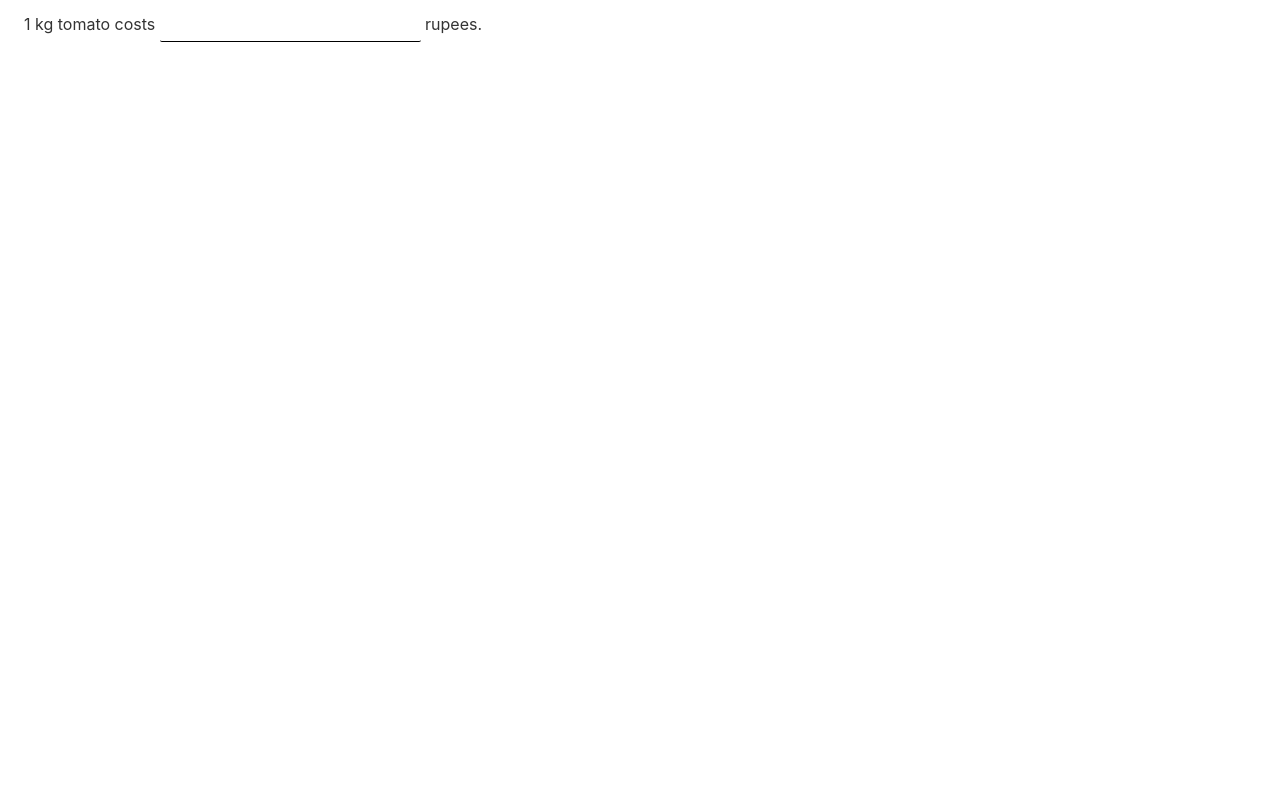
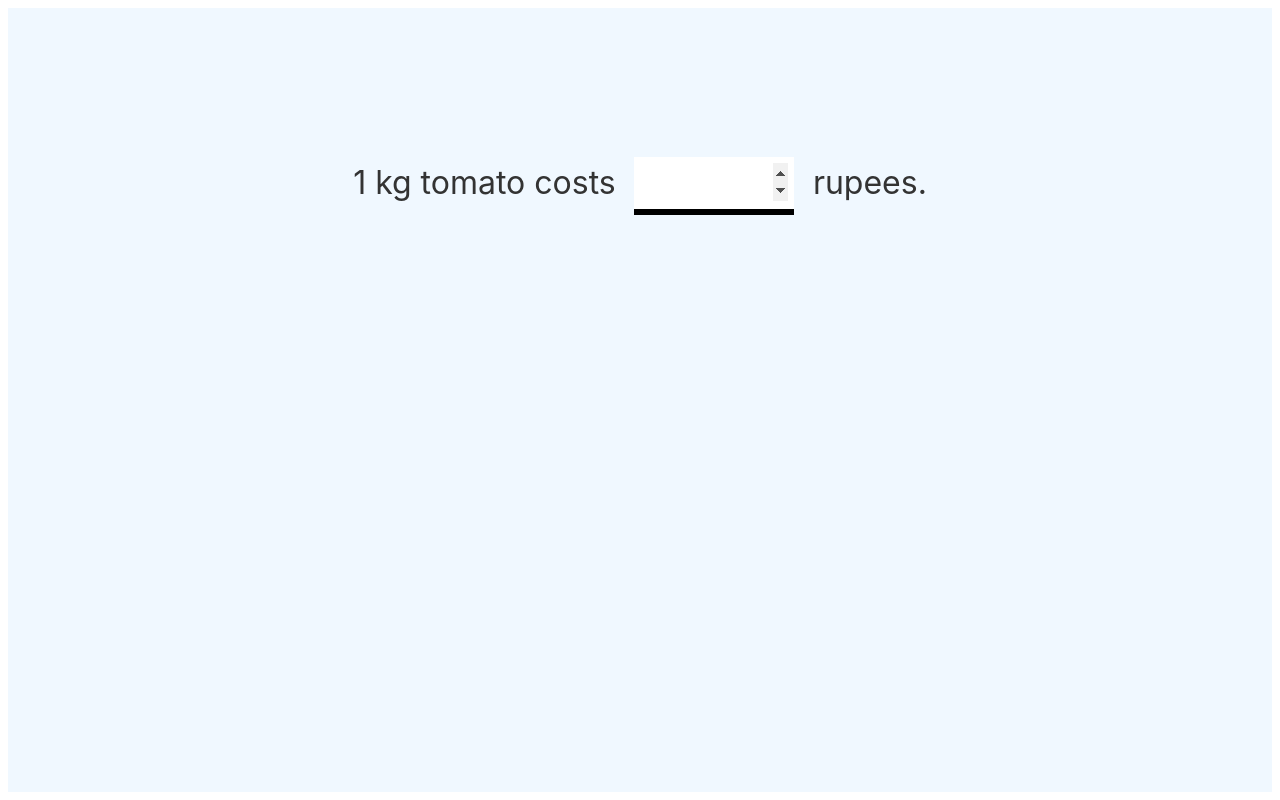
Before and after one commit to CatalanCabbage/plus-or-minus-one, a Svelte app: page / in a window 1280 px wide. Built offline with nearby package versions, Linux system fonts and the light colour scheme.

Commit message:
Lots of changes! Separate questions, design

```diff
--- a/public/global.css
+++ b/public/global.css
@@ -11,53 +11,3 @@ body {
 	box-sizing: border-box;
 	font-family: -apple-system, BlinkMacSystemFont, "Segoe UI", Roboto, Oxygen-Sans, Ubuntu, Cantarell, "Helvetica Neue", sans-serif;
 }
-
-a {
-	color: rgb(0,100,200);
-	text-decoration: none;
-}
-
-a:hover {
-	text-decoration: underline;
-}
-
-a:visited {
-	color: rgb(0,80,160);
-}
-
-label {
-	display: block;
-}
-
-input, button, select, textarea {
-	font-family: inherit;
-	font-size: inherit;
-	-webkit-padding: 0.4em 0;
-	padding: 0.4em;
-	margin: 0 0 0.5em 0;
-	box-sizing: border-box;
-	border: 1px solid #ccc;
-	border-radius: 2px;
-}
-
-input:disabled {
-	color: #ccc;
-}
-
-button {
-	color: #333;
-	background-color: #f4f4f4;
-	outline: none;
-}
-
-button:disabled {
-	color: #999;
-}
-
-button:not(:disabled):active {
-	background-color: #ddd;
-}
-
-button:focus {
-	border-color: #666;
-}
--- a/src/App.svelte
+++ b/src/App.svelte
@@ -1,26 +1,5 @@
 <script>
-	let data = {
-		'tomato' : {
-			'question': '{{keyAmount}} {{keyUnit}} {{name}} costs {{valueAmount}} {{valueUnit}}.',
-			'answer': 'It costs {{valueAmount}} {{valueUnit}}!',
-			'name': 'tomato',
-			'valueType': 'currency',
-			'valueAmount': 20,
-			'valueUnit': 'rupees',
-			'keyType': 'weight',
-			'keyAmount': 1,
-			'keyUnit': 'kg'
-		}, 'million-to-lakhs' : {
-			'question': '{{keyAmount}} {{keyUnit}} is {{valueAmount}} {{valueUnit}}.',
-			'answer': 'It\'s {{valueAmount}} {{valueUnit}}!',
-			'valueType': 'currency',
-			'valueAmount': 10,
-			'valueUnit': 'lakhs',
-			'keyType': 'currency',
-			'keyAmount': 1,
-			'keyUnit': 'million'
-		}
-	}
+	import { data } from "./questions";
 
 	let allQuestions = Object.keys(data);
 
@@ -58,7 +37,23 @@
 		}
 	};
 
-
+	let scores = {
+		'WRONG' : 0,
+		'CLOSE_ENOUGH' : 1,
+		'CORRECT' : 2
+	}
+	function getScore(answer, input, tolerance) {
+		let closeEnoughFactor = 0.4; //For a tolerance of 100, +-40 says "right" and remaining says "close enough".
+		if ((answer - (closeEnoughFactor * tolerance) < input) && (answer + (closeEnoughFactor * tolerance) > input)) {
+			console.log(`Input ${input} is ${answer} +- ${closeEnoughFactor * tolerance}`);
+			return scores.CORRECT;
+		} else if ((answer - tolerance < input) && (answer + tolerance > input)) {
+			console.log(`Input ${input} is ${answer} +- ${tolerance} but not +- ${closeEnoughFactor * tolerance}`);
+			return scores.CLOSE_ENOUGH;
+		} else {
+			return scores.WRONG;
+		}
+	}
 	function submit() {
 		clearMessages();
 		let millisToNextQuestion = 5000;
@@ -70,9 +65,17 @@
 			return;
 		}
 
-		//Improve messages later
-		if (enteredAmount == currentQuestionData.valueAmount) {
-			result = '✔️';
+		let score = getScore(currentQuestionData.valueAmount, enteredAmount, currentQuestionData.tolerance);
+		if (score == scores.CORRECT) {
+			let answerText = currentQuestionData.answer
+				.replace('{{valueAmount}}', currentQuestionData.valueAmount)
+				.replace('{{valueUnit}}', currentQuestionData.valueUnit);
+			result = '✔️' + answerText;
+		} else if (score == scores.CLOSE_ENOUGH) {
+			let answerText = currentQuestionData.answer
+				.replace('{{valueAmount}}', currentQuestionData.valueAmount)
+				.replace('{{valueUnit}}', currentQuestionData.valueUnit);
+			result = '🔸' + answerText;
 		} else {
 			let answerText = currentQuestionData.answer
 				.replace('{{valueAmount}}', currentQuestionData.valueAmount)
@@ -97,56 +100,100 @@
 				clearInterval(interval);
 			}
 		}, 1000);
-
-		console.log(enteredAmount);
-	}
-
-	window.onload = setEventListeners;
-
-	function setEventListeners() {
-		document.getElementById('value-amount').addEventListener('input', function (evt) {
-			enteredAmount = this.value;
-		});
 	}
 </script>
 
 <svelte:window on:keydown={handleKeydown}/>
 
 <main>
-	{@html currentQuestionData.question
-		.replace('{{keyAmount}}', currentQuestionData.keyAmount)
-		.replace('{{keyUnit}}', currentQuestionData.keyUnit)
-		.replace('{{name}}', currentQuestionData.name)
-		.replace('{{valueAmount}}', '<input id="value-amount" autofocus/>')
-		.replace('{{valueUnit}}', currentQuestionData.valueUnit)
-	}
+	<header>
+		<!-- <label for="category">Category:</label>
+		<select name="category" id="category">
+			<option value="default">All</option>
+			<option value="grocery">grocery</option>
+			<option value="units">units</option>
+		</select>
 
-	<div class="result">{result}</div>
-	<div class="error">{error}</div>
-	<div class="nextQuestionMsg">{nextQuestionMsg}</div>
+		<label for="region">Region:</label>
+		<select name="region" id="region">
+			<option value="default">All</option>
+			<option value="in">India</option>
+			<option value="us">US</option>
+		</select> -->
+	</header>
+	<section id="question">
+		{currentQuestionData.question.split('{{valueAmount}}')[0]
+			.replace('{{keyAmount}}', currentQuestionData.keyAmount)
+			.replace('{{keyUnit}}', currentQuestionData.keyUnit)
+			.replace('{{name}}', currentQuestionData.name)
+			.replace('{{valueUnit}}', currentQuestionData.valueUnit)
+		}
+		<!-- svelte-ignore a11y-autofocus -->
+		<input type="number" id="value-amount" bind:value={enteredAmount} autofocus/>
+
+		{currentQuestionData.question.split('{{valueAmount}}')[1]
+			.replace('{{keyAmount}}', currentQuestionData.keyAmount)
+			.replace('{{keyUnit}}', currentQuestionData.keyUnit)
+			.replace('{{name}}', currentQuestionData.name)
+			.replace('{{valueUnit}}', currentQuestionData.valueUnit)
+		}
+		<div id="results-container">
+			<div id="result">{result}</div>
+			<div id="error">{error}</div>
+		</div>
+	</section>
+
+	<footer>
+		<div id="nextQuestionMsg">{nextQuestionMsg}</div>
+	</footer>
 </main>
 
 <style>
 	main {
 		text-align: center;
 		padding: 1em;
-		max-width: 240px;
+		height: 100%;
+		width: 100%;
+		box-sizing: border-box;
 		margin: 0 auto;
-		display: inline;
+		background-color: aliceblue;
+		display: flex;
+		flex-direction: column;
+		justify-content: center;
+		align-items: center;
 	}
-	:global(#value-amount) {
-		border:0;
-		border-bottom:solid 1px #000;
+	#question {
+		font-size: 2em;
+		flex-grow: 1;
+		margin-top: 10%;
+	}
+	#nextQuestionMsg {
+		margin-bottom: 0px;
+		color: gray;
+	}
+	#results-container {
+		margin-top: 3em;
+		font-size: 0.8em;
+	}
+	#value-amount {
+		text-align: center;
+		font-family: inherit;
+		font-size: inherit;
+		padding: 0.2em;
+		margin: 0.3em;
+		width: 5em;
+		border: 0px;
+		box-sizing: border-box;
+		border-bottom:solid 0.2em #000;
 		outline:none; /* prevents textbox highlight in chrome */
 	}
-	.result {
+	#result {
 		color: black;
+		flex-grow: 1;
 	}
-	.error {
+	#error {
 		color: red;
-	}
-	.nextQuestionMsg {
-		color: gray;
+		flex-grow: 1;
 	}
 
 </style>
--- /dev/null
+++ b/src/questions.js
@@ -0,0 +1,30 @@
+let data = {
+    "tomato": {
+        "question": "{{keyAmount}} {{keyUnit}} {{name}} costs {{valueAmount}} {{valueUnit}}.",
+        "answer": "It costs {{valueAmount}} {{valueUnit}}!",
+        "name": "tomato",
+        "valueType": "currency",
+        "valueAmount": 20,
+        "valueUnit": "rupees",
+        "keyType": "weight",
+        "keyAmount": 1,
+        "keyUnit": "kg",
+        "category": "groceries",
+        "region": "in",
+        "tolerance": 5
+    },
+    "million-to-lakhs" : {
+        "question": "{{keyAmount}} {{keyUnit}} is {{valueAmount}} {{valueUnit}}.",
+        "answer": "It's {{valueAmount}} {{valueUnit}}!",
+        "valueType": "currency",
+        "valueAmount": 10,
+        "valueUnit": "lakhs",
+        "keyType": "currency",
+        "keyAmount": 1,
+        "keyUnit": "million",
+        "category": "units",
+        "tolerance": 5
+    }
+}
+
+export { data };
```
Also changed, not shown: public/build/bundle.css, public/build/bundle.js, 1 other file (tests, documents, lock files or other folders).
